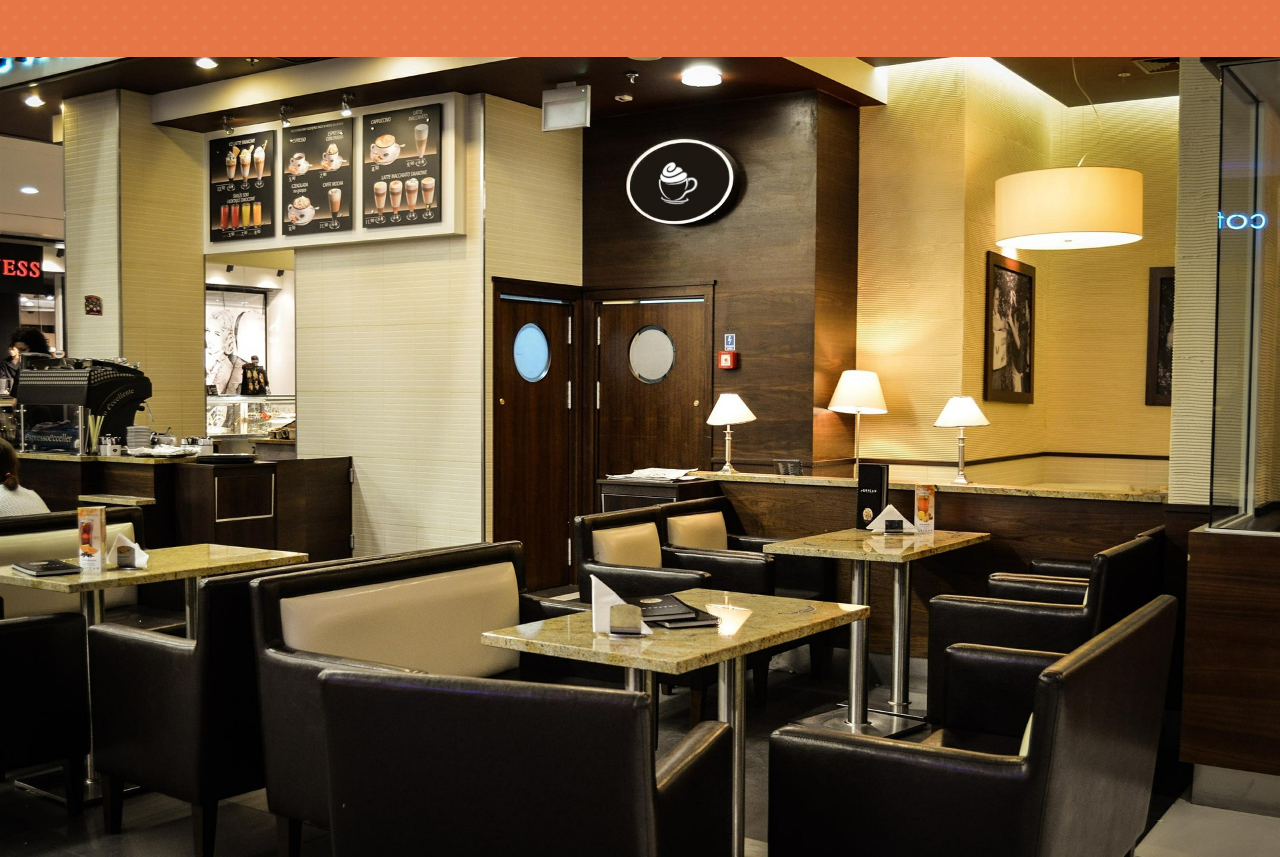
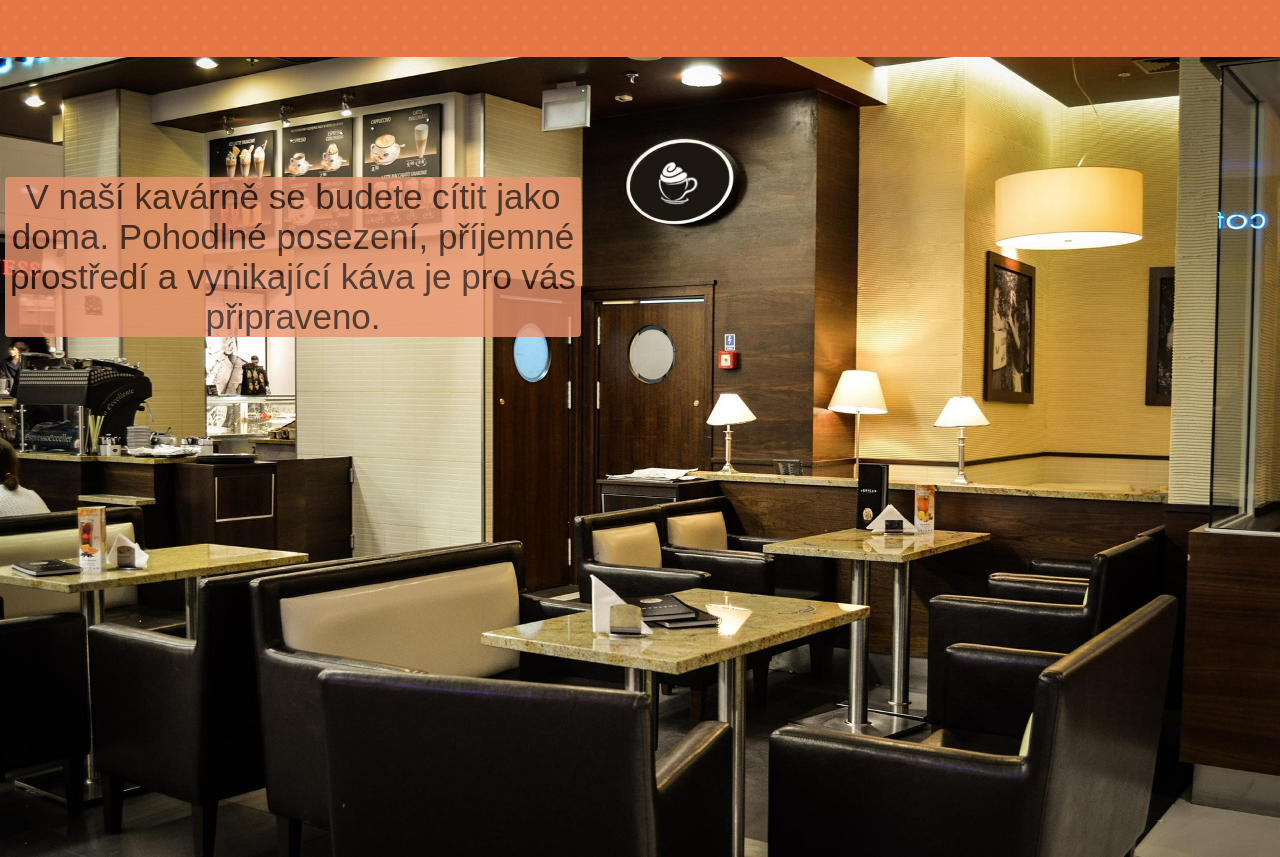
Before and after one commit to bdrachovska/cafelora, a website built with webpack: page src/index.html in a window 1280 px wide. Shown: the part 1017-1874 px from the top of the page. Built offline with nearby package versions, Linux system fonts and the light colour scheme.

Commit message:
upravy galerie

```diff
--- a/src/index.html
+++ b/src/index.html
@@ -76,7 +76,12 @@
       </div>
     </section>
 
-    <section id="galerie" class="gallery"></section>
+    <section id="galerie" class="gallery">
+      <p class="gallery__odstavec">
+        V naší kavárně se budete cítit jako doma. Pohodlné posezení, příjemné
+        prostředí a vynikající káva je pro vás připraveno.
+      </p>
+    </section>
 
     <section>
       <div class="container">
--- a/src/style.css
+++ b/src/style.css
@@ -240,6 +240,21 @@ nav a:hover {
   background-size: cover;
   background-position: top center;
   background-attachment: fixed;
+  position: relative;
+}
+
+.gallery__odstavec {
+  font-size: 35px;
+  font-family: sans-serif;
+  text-align: center;
+  color: #301a1a;
+  background-color: #ea946f;
+  border-radius: 4px;
+  opacity: 0.8;
+  max-width: 45vmax;
+  position: absolute;
+  top: 85px;
+  left: 5px;
 }
 
 .contacts {
```
